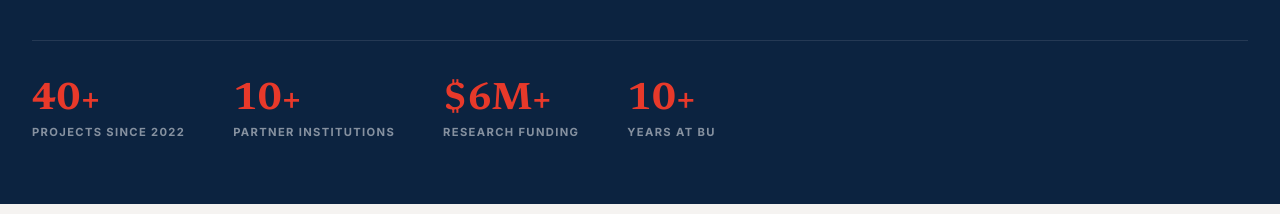
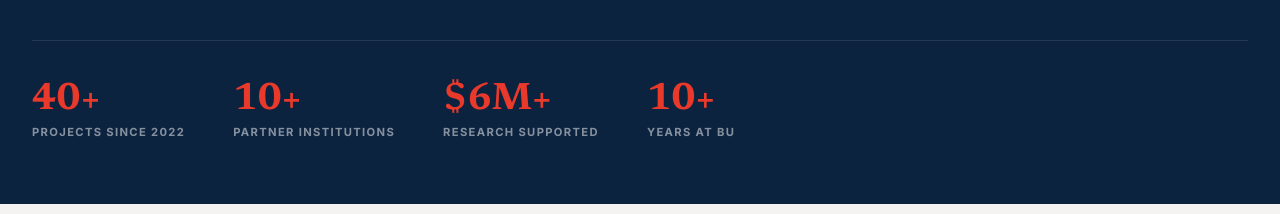
Before and after one commit to hicsail/hicsail.github.io, a React app: page / in a window 1280 px wide. Shown: the part 860-1074 px from the top of the page. Built offline with nearby package versions, Linux system fonts and the light colour scheme.

Commit message:
fix: updates based on feedback

```diff
--- a/src/pages/Home.tsx
+++ b/src/pages/Home.tsx
@@ -124,7 +124,7 @@ export const Home: React.FC = () => {
           {[
             { num: '40+', label: 'Projects Since 2022' },
             { num: '10+', label: 'Partner Institutions' },
-            { num: '$6M+', label: 'Research Funding' },
+            { num: '$6M+', label: 'Research Supported' },
             { num: '10+', label: 'Years at BU' },
           ].map((s) => (
             <div key={s.label} className={styles.heroStatItem}>
@@ -582,8 +582,8 @@ export const Home: React.FC = () => {
               </span>
               <h3 className={styles.infraCardTitle}>Compliance</h3>
               <p className={styles.infraCardBody}>
-                HIPAA-ready and NIST 800-171 environments designed for sensitive
-                medical and research data.
+                HIPAA-ready environments designed for sensitive medical and
+                research data.
               </p>
             </div>
           </div>
@@ -909,6 +909,7 @@ export const Home: React.FC = () => {
                       arrow_forward
                     </span>
                   </a>
+                  {/* Uncomment when meeting link is ready:
                   <a
                     href="https://calendly.com/placeholder"
                     target="_blank"
@@ -923,6 +924,7 @@ export const Home: React.FC = () => {
                     </span>
                     <span>Meet with SAIL</span>
                   </a>
+                  */}
                 </div>
                 <p className={styles.contactCtaNote}>
                   No commitment required. Free initial consultation.
--- a/src/utils/data/data.json
+++ b/src/utils/data/data.json
@@ -21,7 +21,7 @@
     {
       "name": "Asad Malik",
       "picture": "../../img/team/AsadMalik.jpg",
-      "role": "Senior Software Engineer",
+      "role": "Software Engineer",
       "email": "am5815@bu.edu"
     },
     {
```
